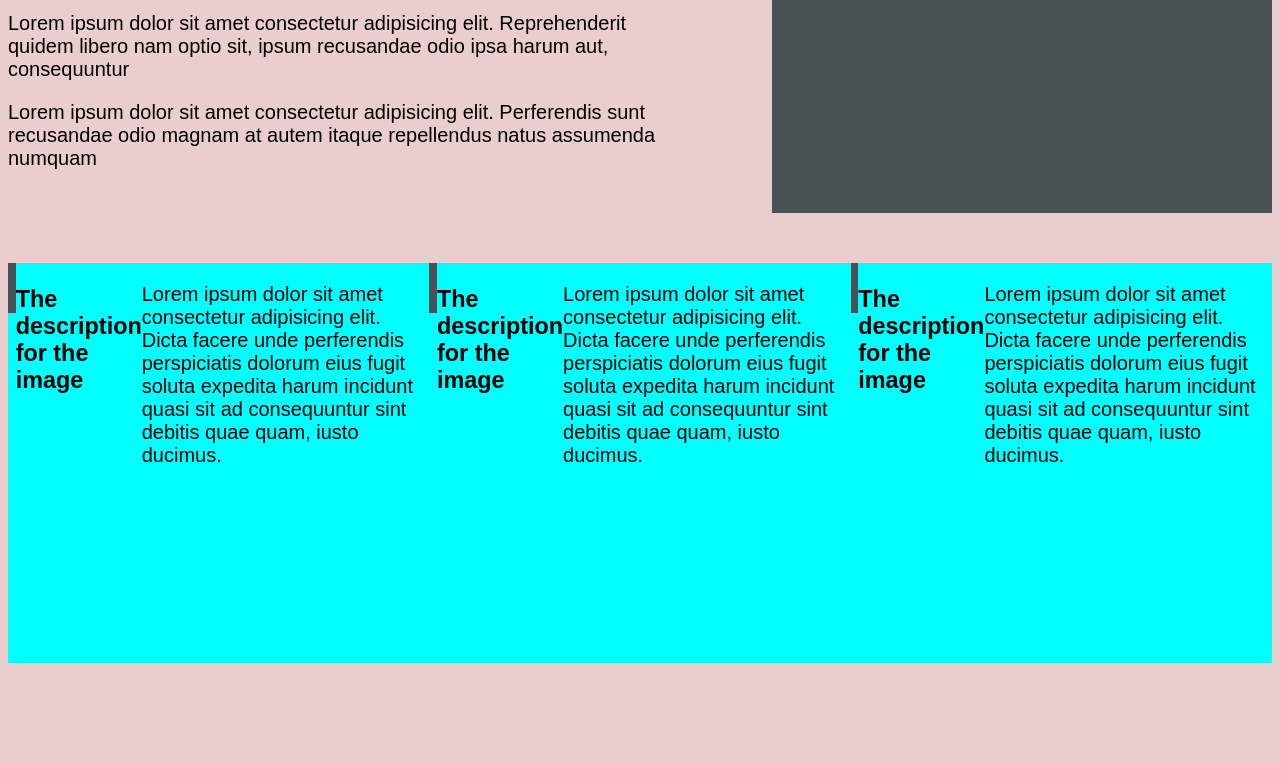
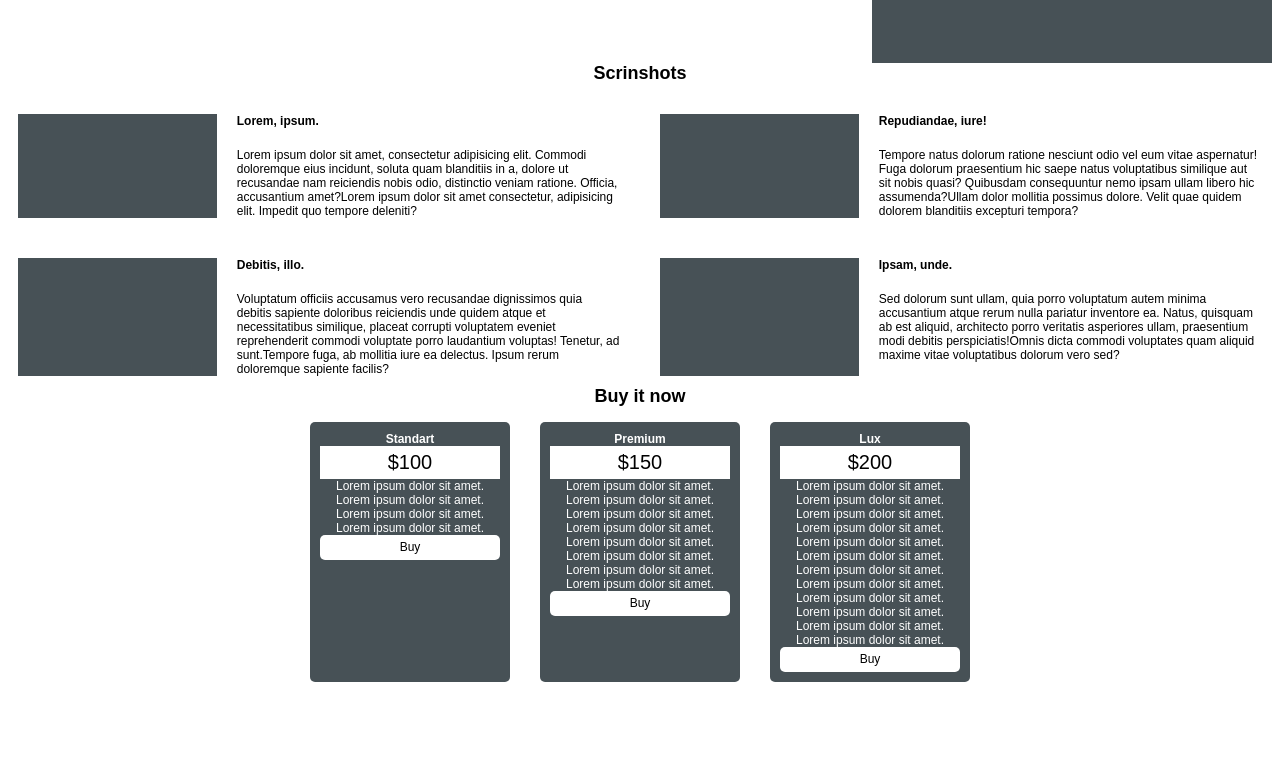
Before and after one commit to simo680/Practic-HTML-CSS, a plain HTML site: page index.html in a window 1280 px wide. Shown: the part 95-858 px from the top of the page. After the commit the page ends 800 px from the top, so only its background shows below. Drawn offline with Linux system fonts and the light colour scheme.

Commit message:
in progress

```diff
--- a/index.html
+++ b/index.html
@@ -5,46 +5,102 @@
     <meta http-equiv="X-UA-Compatible" content="IE=edge">
     <meta name="viewport" content="width=device-width, initial-scale=1.0">
     <link rel="stylesheet" href="style.css">
-    <title>Document</title>
+    <title>Practica</title>
 </head>
 <body>
-  <div class="page1">
+  <section class="page1">
     <div class="info">
         <h1>About your product</h1>
         <p>Lorem ipsum dolor sit amet consectetur adipisicing elit. Reprehenderit quidem libero nam optio sit, ipsum recusandae odio ipsa harum aut, consequuntur</p>
         <p>Lorem ipsum dolor sit amet consectetur adipisicing elit. Perferendis sunt recusandae odio magnam at autem itaque repellendus natus assumenda numquam</p>
     </div>
     <div class="rectangle"></div>
+  </section>
+  <section class="cards">
+    <h2>Scrinshots</h2>
+    <div class="card">
+      <div class="pic"></div>
+      <div class="text">
+        <h4>Lorem, ipsum.</h4>
+        <p>Lorem ipsum dolor sit amet, consectetur adipisicing elit. Commodi doloremque eius incidunt, soluta quam blanditiis in a, dolore ut recusandae nam reiciendis nobis odio, distinctio veniam ratione. Officia, accusantium amet?Lorem ipsum dolor sit amet consectetur, adipisicing elit. Impedit quo tempore deleniti?</p>
+      </div>
+    </div>
+    <div class="card">
+      <div class="pic"></div>
+      <div class="text">
+        <h4>Repudiandae, iure!</h4>
+        <p>Tempore natus dolorum ratione nesciunt odio vel eum vitae aspernatur! Fuga dolorum praesentium hic saepe natus voluptatibus similique aut sit nobis quasi? Quibusdam consequuntur nemo ipsam ullam libero hic assumenda?Ullam dolor mollitia possimus dolore. Velit quae quidem dolorem blanditiis excepturi tempora?</p>
+      </div>
+    </div>
+    <div class="card">
+      <div class="pic"></div>
+      <div class="text">
+        <h4>Debitis, illo.</h4>
+        <p>Voluptatum officiis accusamus vero recusandae dignissimos quia debitis sapiente doloribus reiciendis unde quidem atque et necessitatibus similique, placeat corrupti voluptatem eveniet reprehenderit commodi voluptate porro laudantium voluptas! Tenetur, ad sunt.Tempore fuga, ab mollitia iure ea delectus. Ipsum rerum doloremque sapiente facilis?</p>
+      </div>
+    </div>
+    <div class="card">
+      <div class="pic"></div>
+      <div class="text">
+        <h4>Ipsam, unde.</h4>
+        <p>Sed dolorum sunt ullam, quia porro voluptatum autem minima accusantium atque rerum nulla pariatur inventore ea. Natus, quisquam ab est aliquid, architecto porro veritatis asperiores ullam, praesentium modi debitis perspiciatis!Omnis dicta commodi voluptates quam aliquid maxime vitae voluptatibus dolorum vero sed?</p>
+      </div>
+    </div>
+  </section>
+
+  <section class="buy">
+    <h2>Buy it now</h2>
+    <div class="table">
+    <div class="buy-card">
+      <h4>Standart</h4>
+      <div class="price">$100</div>
+      <div class="para">
+        <p>Lorem ipsum dolor sit amet.</p>
+        <p>Lorem ipsum dolor sit amet.</p>
+        <p>Lorem ipsum dolor sit amet.</p>
+        <p>Lorem ipsum dolor sit amet.</p>
+      </div>
+      <div class="button-buy">Buy</div>
+    </div>
+    <div class="buy-card">
+      <h4>Premium</h4>
+      <div class="price">$150</div>
+      <div class="para">
+        <p>Lorem ipsum dolor sit amet.</p>
+        <p>Lorem ipsum dolor sit amet.</p>
+        <p>Lorem ipsum dolor sit amet.</p>
+        <p>Lorem ipsum dolor sit amet.</p>
+        <p>Lorem ipsum dolor sit amet.</p>
+        <p>Lorem ipsum dolor sit amet.</p>
+        <p>Lorem ipsum dolor sit amet.</p>
+        <p>Lorem ipsum dolor sit amet.</p>
+      </div>
+      <div class="button-buy">Buy</div>
+    </div>
+    <div class="buy-card">
+      <h4>Lux</h4>
+      <div class="price">$200</div>
+      <div class="para">
+        <p>Lorem ipsum dolor sit amet.</p>
+        <p>Lorem ipsum dolor sit amet.</p>
+        <p>Lorem ipsum dolor sit amet.</p>
+        <p>Lorem ipsum dolor sit amet.</p>
+        <p>Lorem ipsum dolor sit amet.</p>
+        <p>Lorem ipsum dolor sit amet.</p>
+        <p>Lorem ipsum dolor sit amet.</p>
+        <p>Lorem ipsum dolor sit amet.</p>
+        <p>Lorem ipsum dolor sit amet.</p>
+        <p>Lorem ipsum dolor sit amet.</p>
+        <p>Lorem ipsum dolor sit amet.</p>
+        <p>Lorem ipsum dolor sit amet.</p>
+      </div>
+      <div class="button-buy">Buy</div>
+    </div>
   </div>
-  <div class="page2">
-    <!-- <h2>Scrinshots</h2> -->
-        <div class="tablica">
-            <div class="group">
-            <div class="rectangle-small"></div>
-            <h3>The description for the image</h3>
-            <p>Lorem ipsum dolor sit amet consectetur adipisicing elit. Dicta facere unde perferendis perspiciatis dolorum eius fugit soluta expedita harum incidunt quasi sit ad consequuntur sint debitis quae quam, iusto ducimus.</p>
-        </div>
-        <div class="group">
-            <div class="rectangle-small"></div>
-
-            <h3>The description for the image</h3>
-            <p>Lorem ipsum dolor sit amet consectetur adipisicing elit. Dicta facere unde perferendis perspiciatis dolorum eius fugit soluta expedita harum incidunt quasi sit ad consequuntur sint debitis quae quam, iusto ducimus.</p>
-        </div>
-        <div class="group">
-        <div class="rectangle-small"></div>
-            <h3>The description for the image</h3>
-            <p>Lorem ipsum dolor sit amet consectetur adipisicing elit. Dicta facere unde perferendis perspiciatis dolorum eius fugit soluta expedita harum incidunt quasi sit ad consequuntur sint debitis quae quam, iusto ducimus.</p>
-        </div>
-        </div>
-  </div>
-  <div class="page3">
-    <div class="bye-card1"></div>
-    <div class="bye-card2"></div>
-    <div class="bye-card3"></div>
+  </section>
 
 
 
 
-  </div>
 </body>
 </html>
--- a/style.css
+++ b/style.css
@@ -1,50 +1,97 @@
 body{
-    background-color: rgb(234, 205, 205);
-    font-size: 20px;
+    font-size: 12px;
     font-family: sans-serif;
 }
+h2, h4, p{
+    margin: 0;
+
+}
+
 .rectangle{
     background-color: rgb(71, 81, 86);
-    width: 500px;
-    height: 300px;
-
-
+    width: 400px;
+    height: 150px;
 }
 .page1{
-    height: 350px;
-    width: 100%;
     display: flex;
     justify-content: space-between;
+}
 
-}
-.info{
-    width: 650px;
-    height: 220px;
-}
-.page2{
-    height: 300px;
-    width: 100%;
-
-
-}
 .rectangle-small{
     height: 50px;
     width: 50px;
     background-color: rgb(71, 81, 86);
 }
-
-.tablica{
-width: 100%;
-height: 500px;
-display: flex;
-justify-content: center;
+.cards{
+    font-family: sans-serif;
+    display: flex;
+    flex-wrap: wrap;
+    gap: 20px;
 
 }
-.group{
+.cards h2{
+    width: 100%;
+    text-align: center;
+}
+.card{
+    width: calc(50% - 10px);
+    box-sizing: border-box;
+    padding: 10px;
     display: flex;
-    height: 400px;
-    width: 800px;
+    gap: 20px
+}
+.pic{
+    width: 250px;
+    background-color: rgb(71, 81, 86);
+}
+.text{
+    width: calc(100% - 120px);
+}
+.text h4{
+    margin-bottom: 20px;
+
+
+
+}
+.buy h2{
+    width: 100%;
+    text-align: center;
+
+}
+.table{
+    display: flex;
+    justify-content: center;
+
+}
+.buy-card{
+   width: 180px;
+   background-color: rgb(71, 81, 86);
+   color: white;
+   margin: 15px;
+   padding: 10px;
+   border-radius: 5px;
+}
+
+.button-buy{
+    background-color: white;
+    border-radius: 5px;
+    height: 15px;
+    padding: 5px;
+
+    color: black;
+    text-align: center;
+    justify-content: center;
+}
+.buy h4{
+text-align: center;
+}
+.para{
+   text-align: center;
+}
+.price{
+    color: black;
+    text-align: center;
     font-size: 20px;
-    flex-wrap: nowrap;
-    background-color: aqua;
+    padding: 5px;
+    background-color: white;
 }
```
